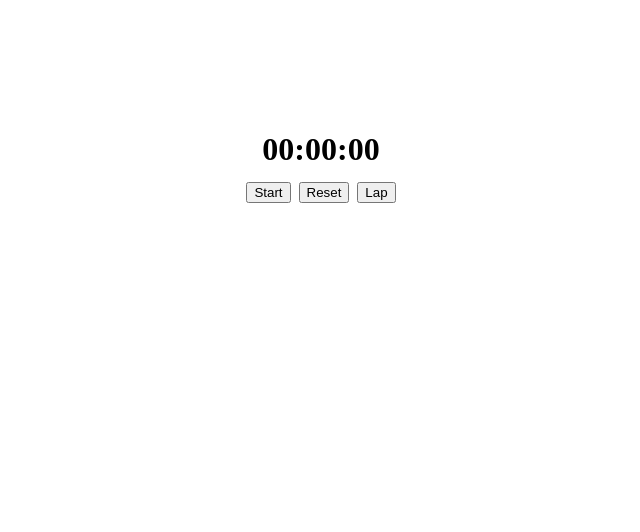
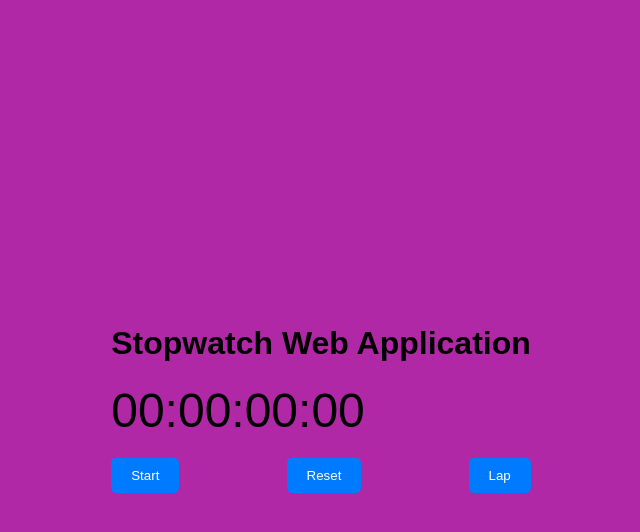
Before and after one commit to sumagudipalli/Prodigy-Infotech2, a plain HTML site: page index.html in a window 1280 px wide. Shown: the whole page, without its empty margins (319-959 px from the left). Drawn offline with Linux system fonts and the light colour scheme.

Commit message:
index.html

```diff
--- a/index.html
+++ b/index.html
@@ -3,21 +3,20 @@
 <head>
     <meta charset="UTF-8">
     <meta name="viewport" content="width=device-width, initial-scale=1.0">
-    <title>Stopwatch Web Application</title>
-    <link rel="stylesheet" href="styles1.css">
+    <title>Stopwatch</title>
+    <link rel="stylesheet" href="style.css">
 </head>
 <body>
-    <h1><center><font color= "white" size = "30">
-        Stopwatch Web Application <MARQUEE SCROLL AMOUNT= "30"></center></h1></MARQUEE></font>
-    <div class="stopwatch">
-        <div id="display">00:00:00</div>
+    <div class="container">
+        <h1>Stopwatch Web Application</h1>
+        <div id="display">00:00:00:000</div>
         <div class="controls">
             <button id="startStopBtn">Start</button>
             <button id="resetBtn">Reset</button>
             <button id="lapBtn">Lap</button>
         </div>
-        <div id="laps"></div>
+        <ul id="laps"></ul>
     </div>
-    <script src="script1.js"></script>
+    <script src="script.js"></script>
 </body>
 </html>
```
